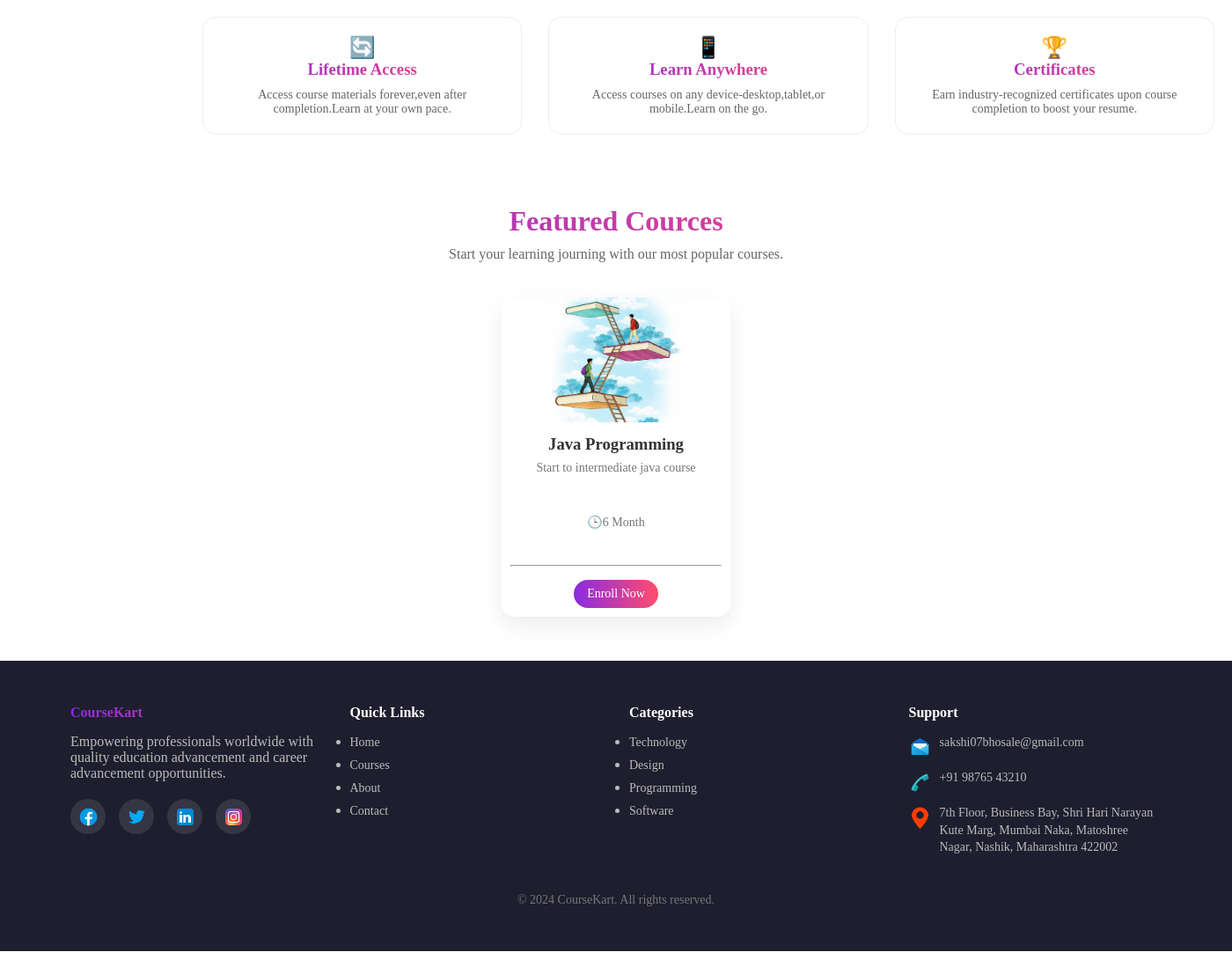
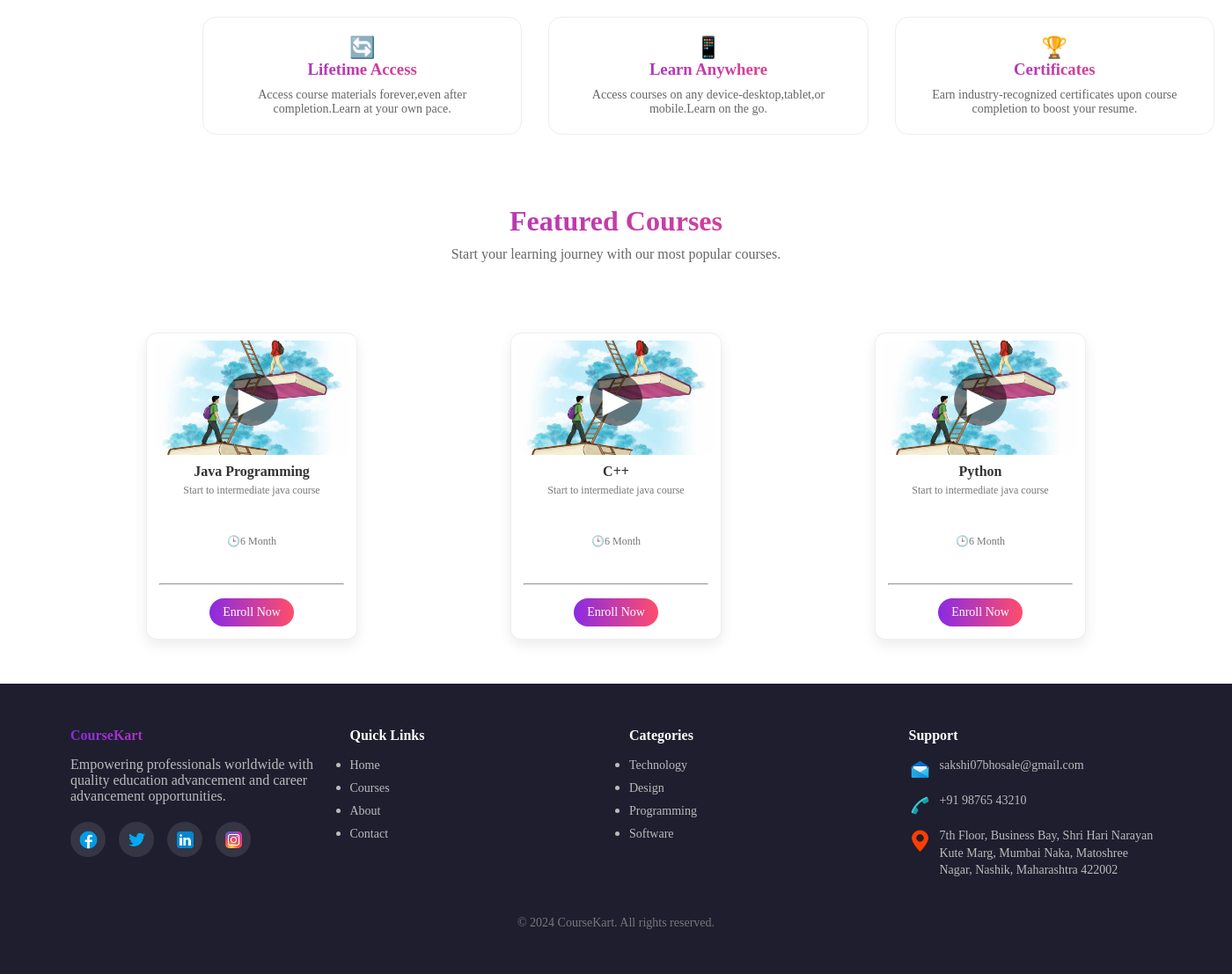
Before and after one commit to sakshi07bhosale/CourseKart, a Django app: page / in a window 1400 px wide. Shown: the part 1143-2250 px from the top of the page at 88% size. Before the commit the page ends 2224 px from the top, so only its background shows below. Run offline with Django 5.2, Linux system fonts and the light colour scheme.

Commit message:
added multiple cards in index page

```diff
--- a/CourseKartapp/static/CourseKartapp/css/style.css
+++ b/CourseKartapp/static/CourseKartapp/css/style.css
@@ -321,37 +321,102 @@ nav a.active {
     color: #666;
     padding-bottom: 40px;
 }
-
+.course-container {
+    display: grid;
+    grid-template-columns: repeat(3, 1fr);
+    gap: 2px;
+    margin-top: 40px;
+    justify-items: center;
+}
 .course-card {
-    max-width: 260px;
-    margin: auto;
+    position: relative;
+    width: 240px;
     background: #fff;
-    border-radius: 15px;
+    padding: 8px;
+    border-radius: 12px;
+    border: 1px solid #eee;
     overflow: hidden;
-    box-shadow: 0 10px 25px rgba(0, 0, 0, 0.08);
+    transition: all 0.3s ease;
+    box-shadow: 0 6px 15px rgba(0, 0, 0, 0.08);
+}
+.course-card::before {
+    content: "";
+    position: absolute;
+    top: 0;
+    left: 0;
+    width: 0;
+    height: 100%;
+    background: linear-gradient(180deg, #8a2be2, #ff4d6d);
+    transition: width 0.3s ease;
+    border-radius: 12px 0 0 12px;
 }
 
-.course-card img {
-    width: 160px;
+.course-card:hover::before {
+    width: 3px;
 }
 
+
+
+.course-card img {
+     width: 100%;
+    height: 130px;
+    object-fit: cover;
+}
+
+.video-link {
+    position: relative;
+    display: block;
+}
+
+.video-link img {
+    width: 100%;
+    border-radius: 12px;
+}
+
+/* PLAY ICON */
+.play-btn {
+    position: absolute;
+    top: 50%;
+    left: 50%;
+    transform: translate(-50%, -50%);
+    font-size: 40px;
+    color: white;
+    background: rgba(0,0,0,0.5);
+    width: 60px;
+    height: 60px;
+    border-radius: 50%;
+    display: flex;
+    align-items: center;
+    justify-content: center;
+    cursor: pointer;
+    transition: 0.3s;
+}
+
+.play-btn:hover {
+    background: rgba(0,0,0,0.8);
+    transform: translate(-50%, -50%) scale(1.1);
+}
+
+
 .course-content {
-    padding: 10px;
+    padding: 6px;
     text-align: center;
 }
 
 .course-content h3 {
-    margin-bottom: 8px;
+    margin-bottom: 5px;
+     font-size: 16px;
 }
 
 .course-content p {
-    font-size: 14px;
+    font-size: 12px;
     color: #777;
 }
 
 .timing {
-    padding-top: 5px;
-    padding-bottom: 5px;
+    padding-top: 3px;
+    padding-bottom: 3px;
+     font-size: 12px;
 }
 
 .course-content a {
--- a/CourseKartapp/templates/CourseKartapp/index.html
+++ b/CourseKartapp/templates/CourseKartapp/index.html
@@ -128,10 +128,16 @@
     </section>
 
     <section class="section2">
-        <h2>Featured Cources</h2>
-        <p>Start your learning journing with our most popular courses.</p>
+    <h2>Featured Courses</h2>
+    <p>Start your learning journey with our most popular courses.</p>
+
+    <div class="course-container">
         <div class="course-card">
-            <img src="{% static 'CourseKartapp/images/java-cources.jpeg' %}" alt="Java Course">
+            <a href="https://youtu.be/yRpLlJmRo2w?si=5chr7D3B-hkt6M9G" target="_blank" class="video-link">
+                <img src="{% static 'CourseKartapp/images/java-cources.jpeg' %}" alt="Java Course">
+                <span class="play-btn">▶</span>
+            </a>
+
             <div class="course-content">
                 <h3>Java Programming</h3>
                 <p>Start to intermediate java course</p>
@@ -140,7 +146,39 @@
                 <a href="{% url 'courses' %}">Enroll Now</a>
             </div>
         </div>
-    </section>
+
+        <div class="course-card">
+            <a href="https://youtu.be/z9bZufPHFLU?si=6aWzlJRkn4sWb6pC" target="_blank" class="video-link">
+                <img src="{% static 'CourseKartapp/images/java-cources.jpeg' %}">
+                <span class="play-btn">▶</span>
+            </a>
+            <div class="course-content">
+                <h3>C++</h3>
+                <p>Start to intermediate java course</p>
+                <p class="timing">🕒6 Month</p>
+                <hr>
+                <a href="{% url 'courses' %}">Enroll Now</a>
+            </div>
+        </div>
+
+        <div class="course-card">
+            <a href="https://youtu.be/t2_Q2BRzeEE?si=4gALRZmnuMAmZPKE" target="_blank" class="video-link">
+                <img src="{% static 'CourseKartapp/images/java-cources.jpeg' %}">
+                <span class="play-btn">▶</span>
+            </a>
+            <div class="course-content">
+                <h3>Python</h3>
+                <p>Start to intermediate java course</p>
+                <p class="timing">🕒6 Month</p>
+                <hr>
+                <a href="{% url 'courses' %}">Enroll Now</a>
+            </div>
+        </div>
+
+    </div>
+
+</section>
+
     <footer>
         <div class="footer-grid">
             <div>
```
Also changed, not shown: db.sqlite3.
